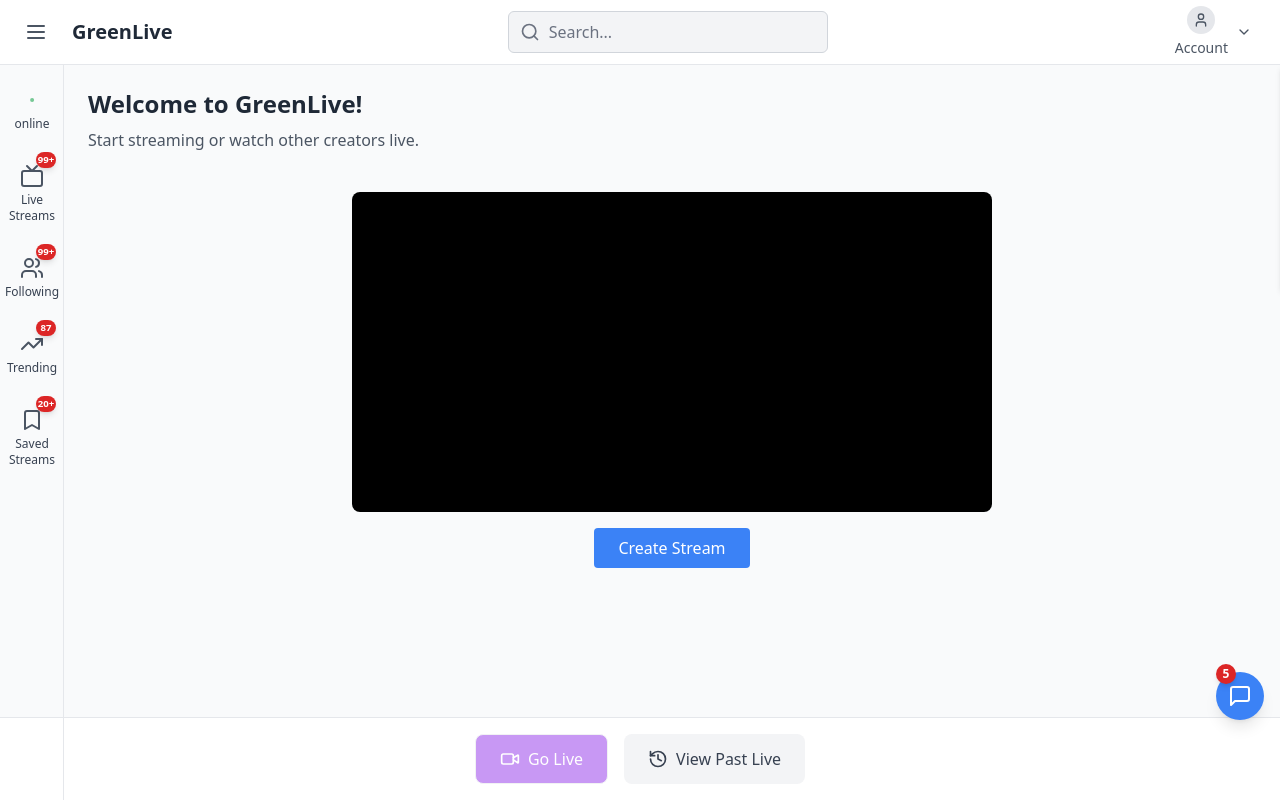
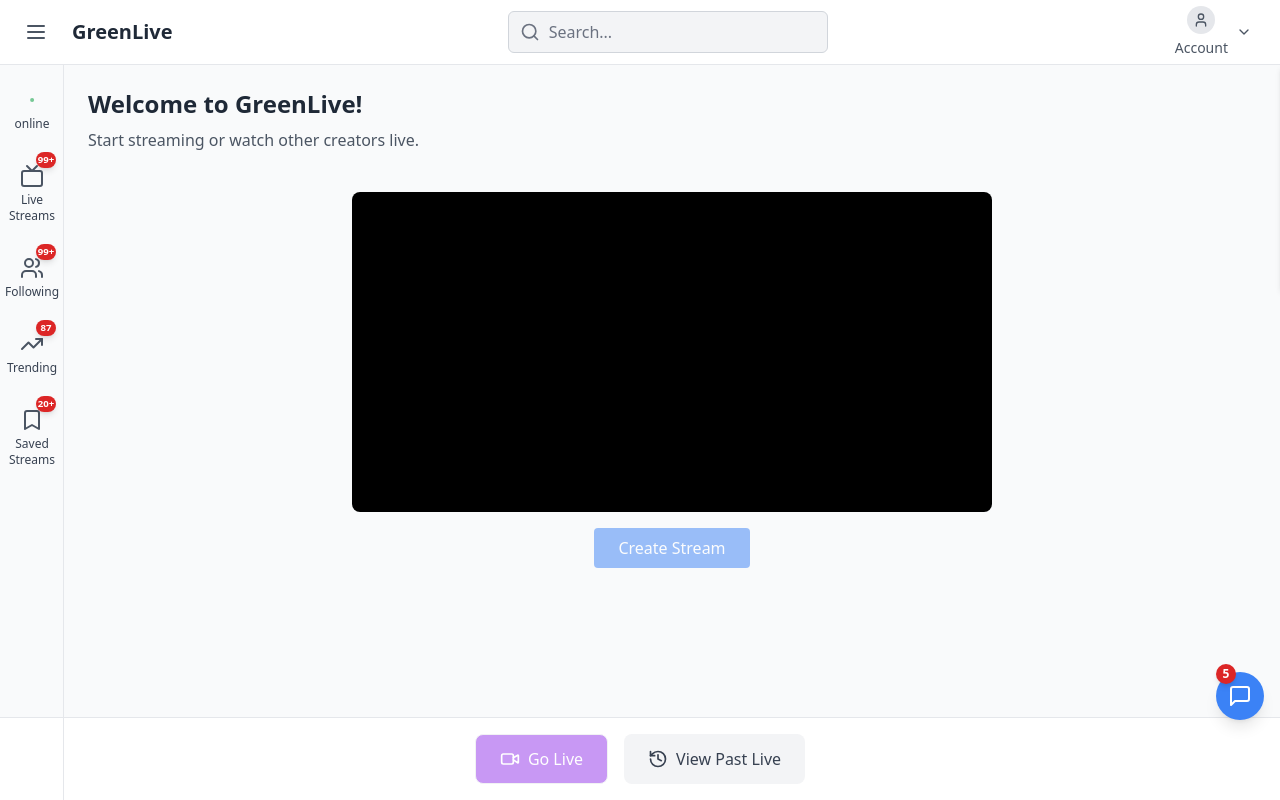
Before and after one commit to FELIX-IDALIA/greenFrontEnd, a React (Vite) app: page /home in a window 1280 px wide. Built offline with nearby package versions, Linux system fonts and the light colour scheme; sample sign-in values are in the browser's storage.

Commit message:
Modified: Disabled Create Stream button

```diff
--- a/src/components/streams/CreateStream.jsx
+++ b/src/components/streams/CreateStream.jsx
@@ -118,7 +118,8 @@ const CreateStream = () => {
             {!streamData && (
                 <button
                     onClick={createStream}
-                    className="px-6 py-2 bg-blue-500 text-white rounded hover:bg-blue-600 transition"
+                    className="px-6 py-2 bg-blue-500 text-white rounded hover:bg-blue-600 transition disabled:cursor-not-allowed disabled:opacity-50"
+                    disabled={true}
                 >
                     Create Stream
                 </button>
```
